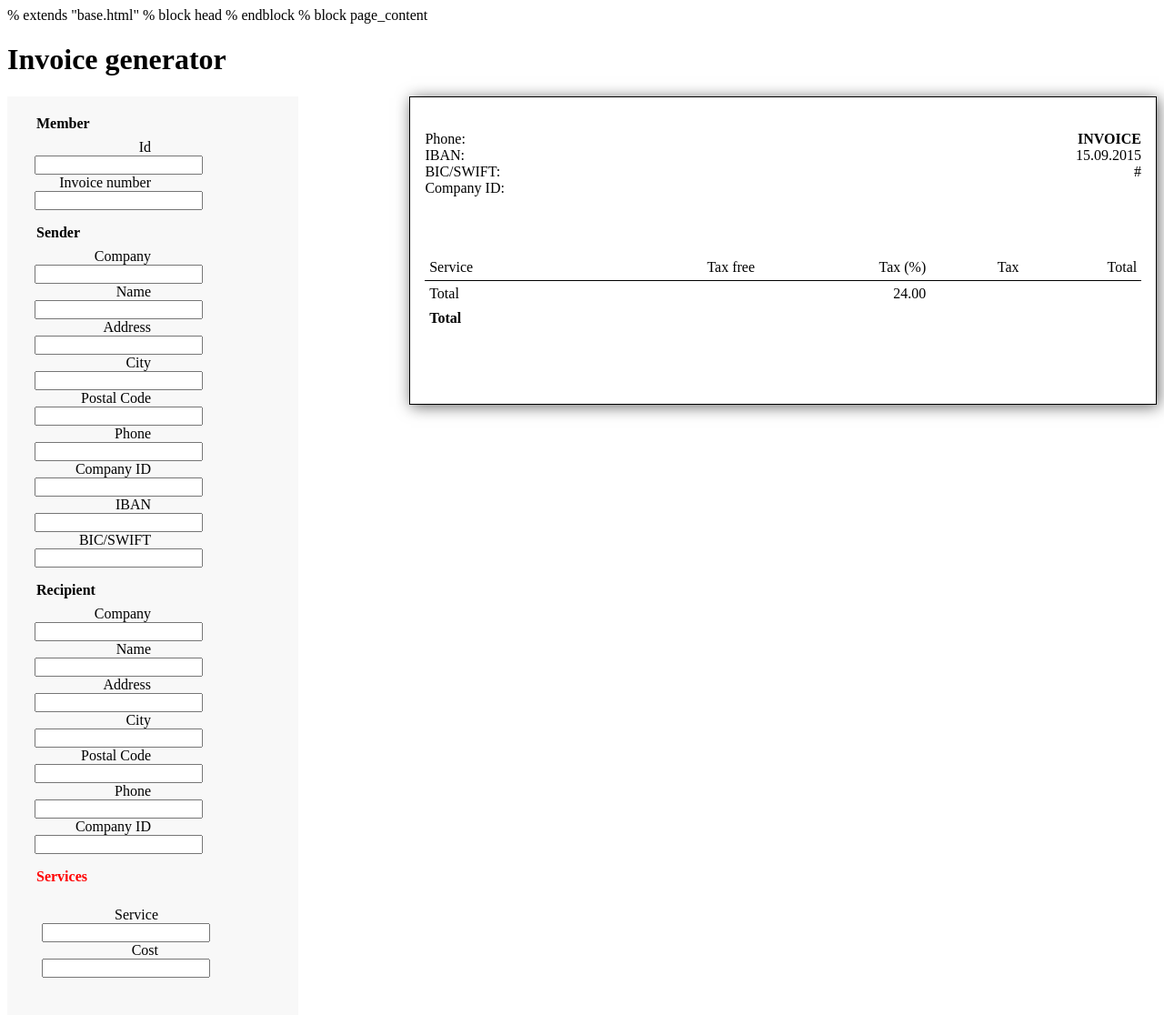
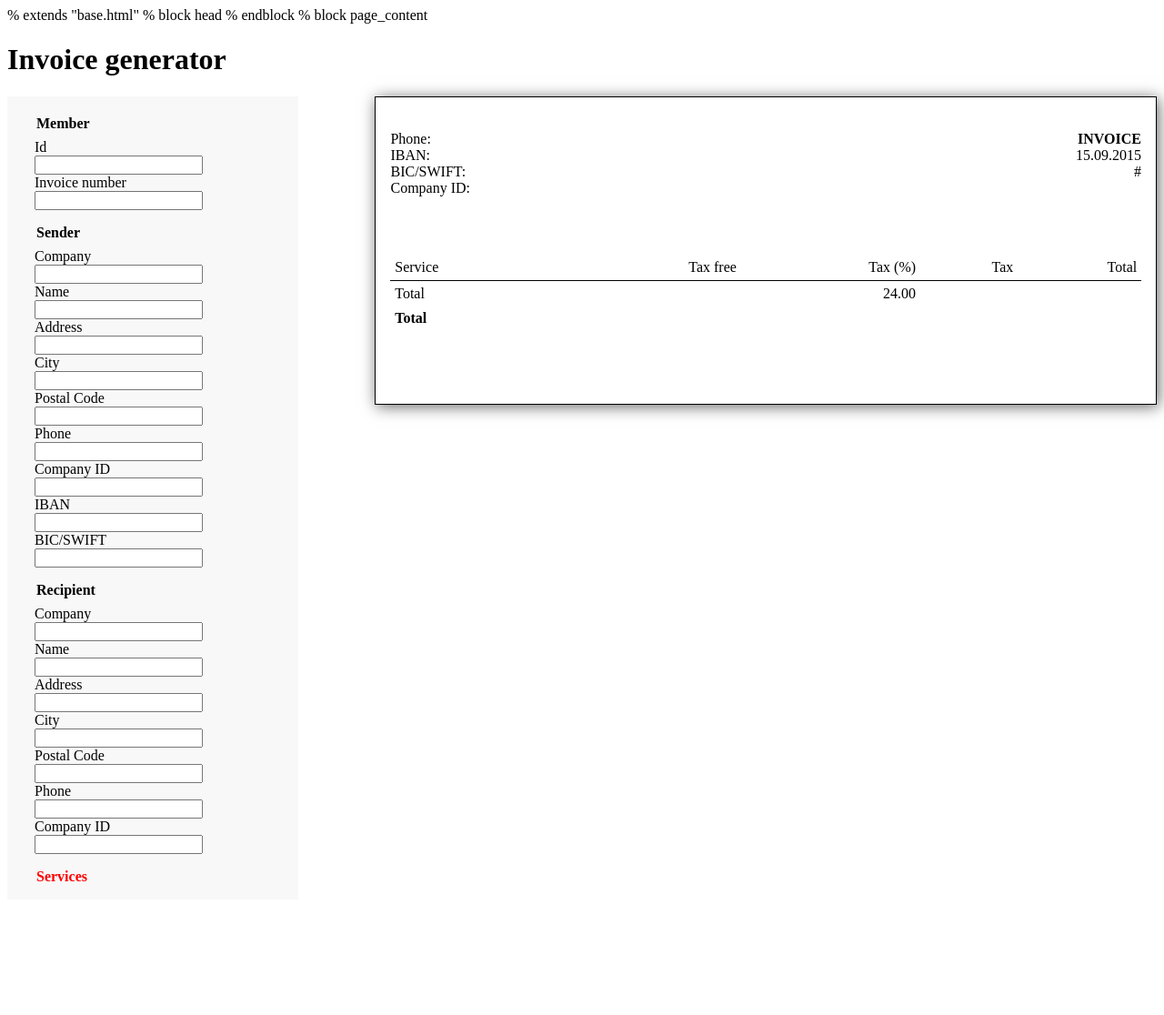
Before and after one commit to koodilehto/koodilehto-intra, a Python web app: template app/templates/invoice/generator.html in a window 1280 px wide. Shown: the top 1116 px of the page at 91% size. Run offline with Jinja, Linux system fonts and the light colour scheme; the template is opened without the code that fills it, so the values that code supplies are empty; some libraries are stand-ins or nearby versions.

Commit message:
Tweaks. Fix fieldlist vertical overflow.

```diff
--- a/app/static/invoice-frontend-style.css
+++ b/app/static/invoice-frontend-style.css
@@ -16,6 +16,8 @@
     height: 100%;
     position: fixed;
     max-width: 25%;
+    overflow-y: scroll;
+    height: 75%;
 }
 
 .preview {
@@ -23,7 +25,7 @@
     padding: 1em;
     box-shadow: 0.1em 0.1em 1em rgba(0,0,0,0.6);
     border: 1px solid;
-    margin-left: 35%;
+    margin-left: 32%;
     margin-bottom: 15px;
 }
 
@@ -47,7 +49,7 @@
 .form-element label {
     float: left;
     clear: left;
-    text-align: right;
+    text-align: left;
     width: 8em;
     margin-right: 1em;
 }
@@ -72,7 +74,6 @@
 
 header .extra {
     float: right;
-
     text-align: right;
 }
 
@@ -115,10 +116,6 @@
     font-weight: bold;
 }
 
-footer {
-
-}
-
 /* hide unnecessary bits on print and make sure preview is fullsized */
 @media print {
     .fields, .handle{
```
